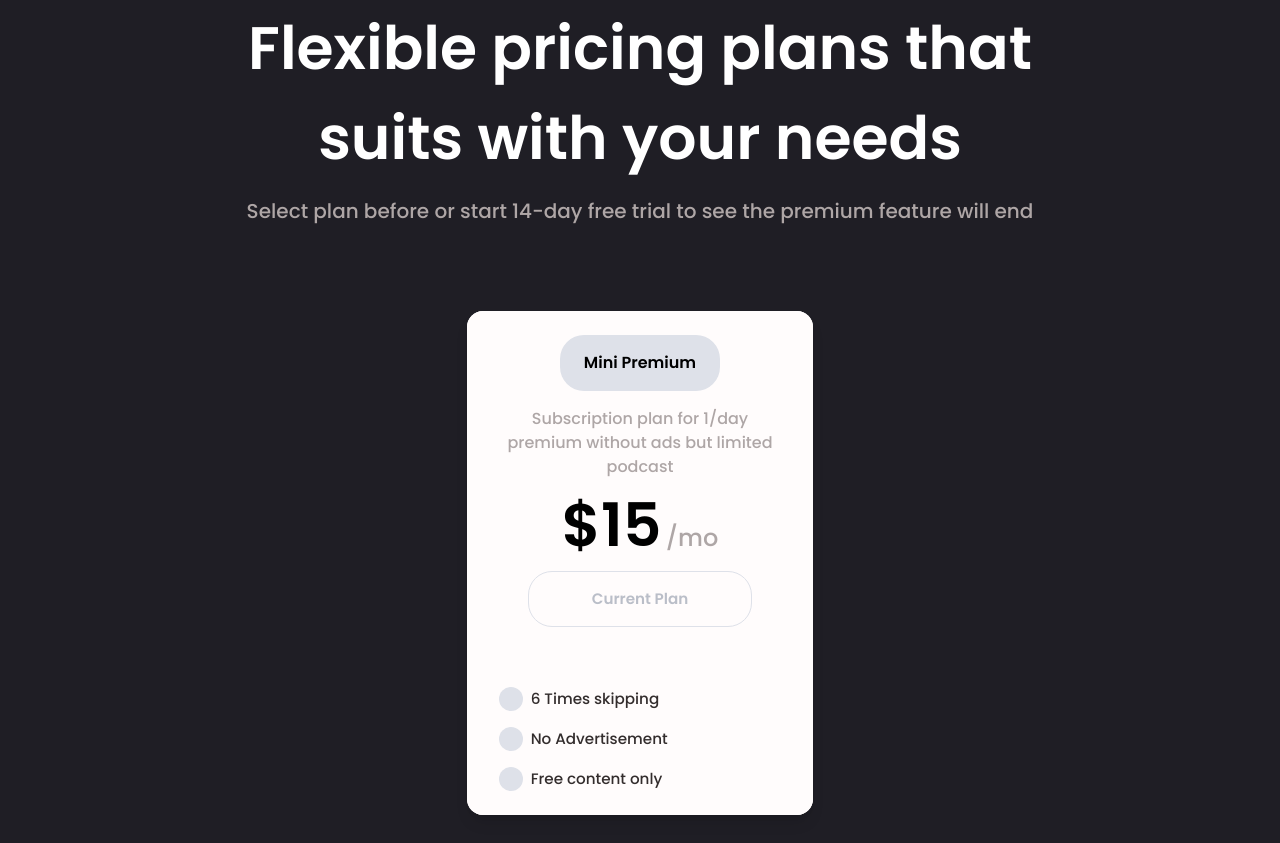
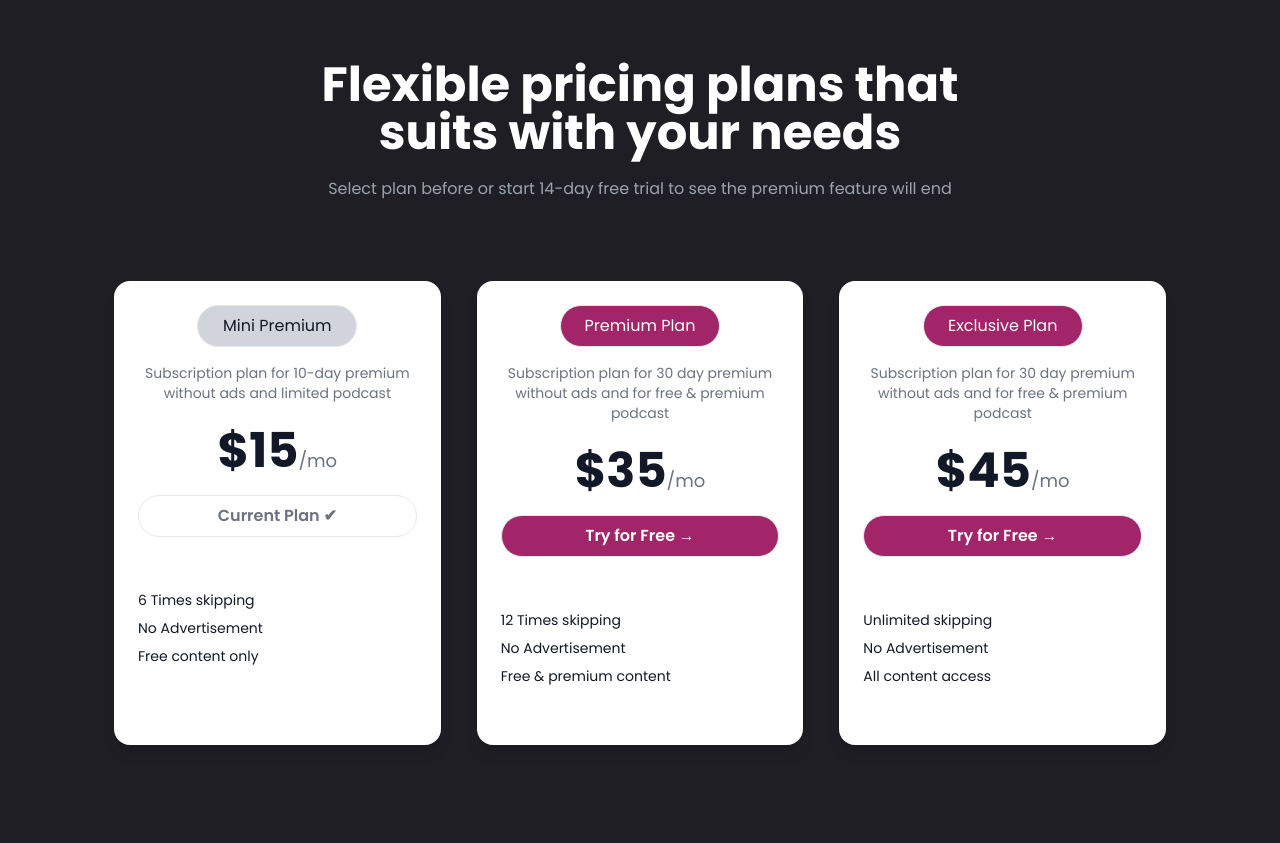
Before and after one commit to ZainulArkaanAlinsi/E-commers, a website: page src/index.html in a window 1280 px wide. Shown: the part 2877-3720 px from the top of the page. Drawn offline with Linux system fonts and the light colour scheme.

Commit message:
update di kotak

```diff
--- a/src/index.html
+++ b/src/index.html
@@ -311,103 +311,136 @@
     </section>
 
     <!-- SECTION 444444 -->
-    <section class="p-8 sm:p-16 lg:px-30 lg:py-20">
-        <div class="self-stretch h-[823.84px] flex-col justify-start items-center gap-20 flex ">
-            <div class="flex-col justify-center items-center gap-2 flex">
-                <div class="text-center text-white text-6xl font-semibold font-Poppins leading-[90px]">Flexible pricing plans that<br/>suits with your needs</div>
-                <div class="text-center text-[#aea6a6] text-xl font-medium font-Inter leading-loose">Select plan before or start 14-day free trial to see the premium feature will end</div>
-            </div>
+    <section class="lg:p-[90px] sm:py-6 sm:px-2">
+      <div class="text-white py-12 px-6">
+        <!-- Header Section -->
+        <div class="text-center mb-8">
+          <h1 class="lg:text-5xl md:text-4xl font-bold mb-5 sm:text-xl">
+            Flexible pricing plans that<br />
+            suits with your needs
+          </h1>
+          <p class="text-gray-400 mb-[80px]">
+            Select plan before or start 14-day free trial to see the premium
+            feature will end
+          </p>
+        </div>
+        <!-- Pricing Cards Section -->
+        <div
+          class="flex flex-col lg:flex-row justify-center items-center gap-9"
+        >
+          <!-- Card 1 -->
+          <div
+            class="bg-white text-gray-900 rounded-2xl shadow-lg p-6 w-full h-[29rem] flex flex-col"
+          >
+            <button
+              class="text-md items-center mb-4 border rounded-full py-2 px-4 bg-gray-300 w-[10rem] ml-auto mr-auto"
+            >
+              Mini Premium
+            </button>
+            <p class="text-center text-sm text-gray-500 mb-6">
+              Subscription plan for 10-day premium without ads and limited
+              podcast
+            </p>
+            <p class="text-5xl font-bold text-center mb-5">
+              $15<span class="text-lg font-normal text-gray-500">/mo</span>
+            </p>
+            <button
+              class="text-gray-500 border font-semibold py-2 px-4 rounded-full w-full mb-4"
+            >
+              Current Plan ✔
+            </button>
+            <ul class="text-sm space-y-2 mt-[37px]">
+              <li class="flex flex-row items-center">
 
-            <!-- kotak 1 -->
-            <div class="self-stretch justify-center items-center gap-8 flex flex-col lg:flex-row">
-              <div class="flex flex-col bg-white rounded-2xl shadow-lg overflow-hidden w-full lg:w-1/3">
-              <div class="px-8 pt-6 pb-9 bg-[#fffcfc] flex flex-col items-center gap-4">
-                <div class="bg-[#dee1e9] rounded-3xl px-6 py-4 text-black text-base font-semibold">Mini Premium</div>
-                <p class="text-center text-[#aea6a6] text-base font-medium leading-normal">Subscription plan for 1/day premium without ads but limited podcast</p>
-                <div class="text-center">
-                <span class="text-black text-6xl font-semibold">$15</span>
-                <span class="text-[#aea6a6] text-2xl font-medium">/mo</span>
-                </div>
-                <button class="w-56 h-14 rounded-3xl border border-[#dee1e9] text-[#babec8] text-[15.17px] font-semibold">Current Plan</button>
-              </div>
-              <div class="px-8 py-6 bg-[#fffcfc] flex flex-col gap-4">
-                <div class="flex items-center gap-2">
-                <div class="w-6 h-6 bg-[#dee1e9] rounded-full"></div>
-                <span class="text-[#332d2d] text-[15.17px] font-medium">6 Times skipping</span>
-                </div>
-                <div class="flex items-center gap-2">
-                <div class="w-6 h-6 bg-[#dee1e9] rounded-full"></div>
-                <span class="text-[#332d2d] text-[15.17px] font-medium">No Advertisement</span>
-                </div>
-                <div class="flex items-center gap-2">
-                <div class="w-6 h-6 bg-[#dee1e9] rounded-full"></div>
-                <span class="text-[#332d2d] text-[15.17px] font-medium">Free content only</span>
-                </div>
-              </div>
-              </div>
-            </div>
+                6 Times skipping
+              </li>
+              <li class="flex flex-row items-center">
 
-            <!-- kotak 2 -->
-            <div class="self-stretch justify-center items-center gap-8 flex flex-col lg:flex-row">
-              <div class="flex flex-col bg-white rounded-2xl shadow-lg overflow-hidden w-full lg:w-1/3">
-              <div class="px-8 pt-6 pb-9 bg-[#fffcfc] flex flex-col items-center gap-4">
-                <div class="bg-[#dee1e9] rounded-3xl px-6 py-4 text-black text-base font-semibold">Mini Premium</div>
-                <p class="text-center text-[#aea6a6] text-base font-medium leading-normal">Subscription plan for 1/day premium without ads but limited podcast</p>
-                <div class="text-center">
-                <span class="text-black text-6xl font-semibold">$15</span>
-                <span class="text-[#aea6a6] text-2xl font-medium">/mo</span>
-                </div>
-                <button class="w-56 h-14 rounded-3xl border border-[#dee1e9] text-[#babec8] text-[15.17px] font-semibold">Current Plan</button>
-              </div>
-              <div class="px-8 py-6 bg-[#fffcfc] flex flex-col gap-4">
-                <div class="flex items-center gap-2">
-                <div class="w-6 h-6 bg-[#dee1e9] rounded-full"></div>
-                <span class="text-[#332d2d] text-[15.17px] font-medium">6 Times skipping</span>
-                </div>
-                <div class="flex items-center gap-2">
-                <div class="w-6 h-6 bg-[#dee1e9] rounded-full"></div>
-                <span class="text-[#332d2d] text-[15.17px] font-medium">No Advertisement</span>
-                </div>
-                <div class="flex items-center gap-2">
-                <div class="w-6 h-6 bg-[#dee1e9] rounded-full"></div>
-                <span class="text-[#332d2d] text-[15.17px] font-medium">Free content only</span>
-                </div>
-              </div>
-              </div>
-            </div>
+                </svg>
+                No Advertisement
+              </li>
+              <li class="flex flex-row items-center">
 
-            <!-- kotak 3 -->
-            <div class="self-stretch justify-center items-center gap-8 flex flex-col lg:flex-row">
-              <div class="flex flex-col bg-white rounded-2xl shadow-lg overflow-hidden w-full lg:w-1/3">
-              <div class="px-8 pt-6 pb-9 bg-[#fffcfc] flex flex-col items-center gap-4">
-                <div class="bg-[#dee1e9] rounded-3xl px-6 py-4 text-black text-base font-semibold">Mini Premium</div>
-                <p class="text-center text-[#aea6a6] text-base font-medium leading-normal">Subscription plan for 1/day premium without ads but limited podcast</p>
-                <div class="text-center">
-                <span class="text-black text-6xl font-semibold">$15</span>
-                <span class="text-[#aea6a6] text-2xl font-medium">/mo</span>
-                </div>
-                <button class="w-56 h-14 rounded-3xl border border-[#dee1e9] text-[#babec8] text-[15.17px] font-semibold">Current Plan</button>
-              </div>
-              <div class="px-8 py-6 bg-[#fffcfc] flex flex-col gap-4">
-                <div class="flex items-center gap-2">
-                <div class="w-6 h-6 bg-[#dee1e9] rounded-full"></div>
-                <span class="text-[#332d2d] text-[15.17px] font-medium">6 Times skipping</span>
-                </div>
-                <div class="flex items-center gap-2">
-                <div class="w-6 h-6 bg-[#dee1e9] rounded-full"></div>
-                <span class="text-[#332d2d] text-[15.17px] font-medium">No Advertisement</span>
-                </div>
-                <div class="flex items-center gap-2">
-                <div class="w-6 h-6 bg-[#dee1e9] rounded-full"></div>
-                <span class="text-[#332d2d] text-[15.17px] font-medium">Free content only</span>
-                </div>
-              </div>
-              </div>
-            </div>
+                Free content only
+              </li>
+            </ul>
+          </div>
+<!-- card 2 -->
+          <div
+            class="bg-white text-gray-900 rounded-2xl shadow-lg p-6 w-full h-[29rem] flex flex-col"
+          >
+            <button
+              class="text-md items-center mb-4 border rounded-full py-2 px-4 bg-ungu text-white w-[10rem] ml-auto mr-auto"
+            >
+              Premium Plan
+            </button>
+            <p class="text-center text-sm text-gray-500 mb-6">
+              Subscription plan for 30 day premium without ads and for free &
+              premium podcast
+            </p>
+            <p class="text-5xl font-bold text-center mb-5">
+              $35<span class="text-lg font-normal text-gray-500">/mo</span>
+            </p>
+            <button
+              class="text-white bg-ungu border font-semibold py-2 px-4 rounded-full w-full mb-4"
+            >
+              Try for Free &rarr;
+            </button>
+            <ul class="text-sm space-y-2 mt-[37px]">
+              <li class="flex flex-row items-center">
 
+                12 Times skipping
+              </li>
+              <li class="flex flex-row items-center">
 
+                No Advertisement
+              </li>
+              <li class="flex flex-row items-center">
+
+                Free & premium content
+              </li>
+            </ul>
+          </div>
+          <!-- card 3 -->
+          <div
+            class="bg-white text-gray-900 rounded-2xl shadow-lg p-6 w-full h-[29rem] flex flex-col"
+          >
+            <button
+              class="text-md items-center mb-4 border rounded-full py-2 px-4 bg-ungu text-white w-[10rem] ml-auto mr-auto"
+            >
+              Exclusive Plan
+            </button>
+            <p class="text-center text-sm text-gray-500 mb-6">
+              Subscription plan for 30 day premium without ads and for free &
+              premium podcast
+            </p>
+            <p class="text-5xl font-bold text-center mb-5">
+              $45<span class="text-lg font-normal text-gray-500">/mo</span>
+            </p>
+            <button
+              class="text-white bg-ungu border font-semibold py-2 px-4 rounded-full w-full mb-4"
+            >
+              Try for Free &rarr;
+            </button>
+            <ul class="text-sm space-y-2 mt-[37px]">
+              <li class="flex flex-row items-center">
+
+                Unlimited skipping
+              </li>
+              <li class="flex flex-row items-center">
+
+                No Advertisement
+              </li>
+              <li class="flex flex-row items-center">
+
+                All content access
+              </li>
+            </ul>
+          </div>
         </div>
+      </div>
     </section>
+
 
     <!-- SECTION 555555 -->
     <section class="p-8 sm:p-16 lg:px-30 lg:py-20 ">
```
Also changed, not shown: src/output.css.
